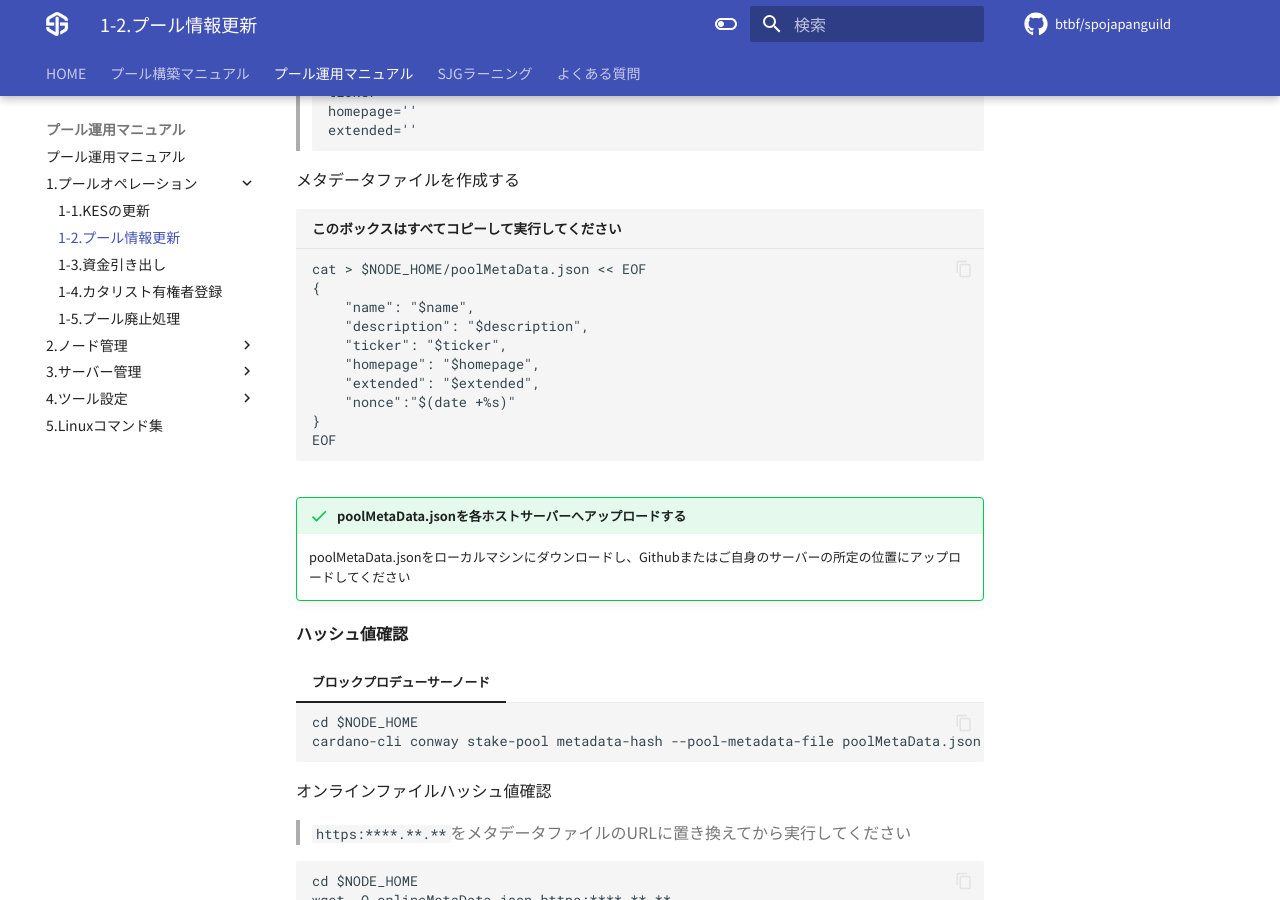
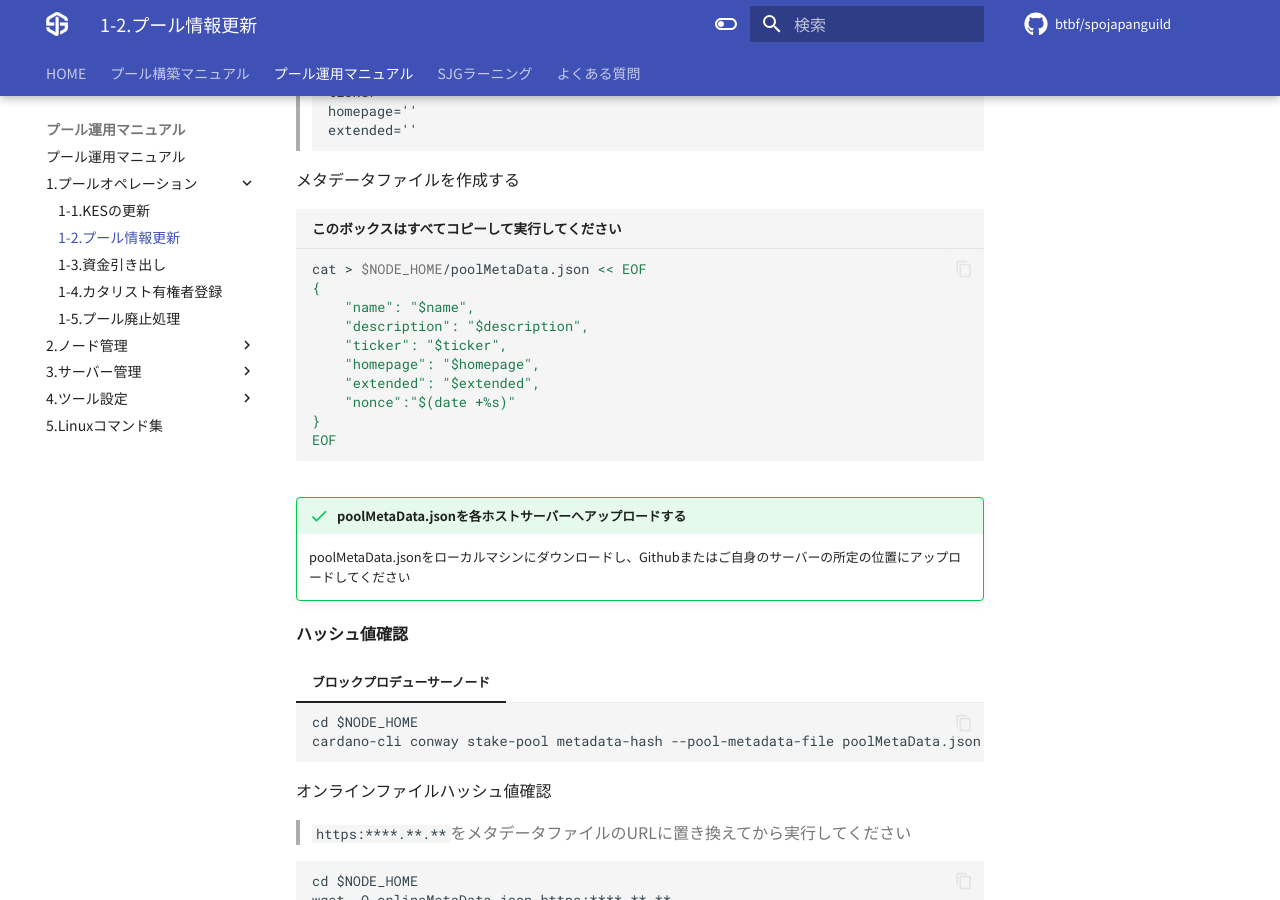
Before and after one commit to btbf/spojapanguild, an MkDocs documentation site: the page built from docs/operation/cert-update.md, in a window 1280 px wide and 900 px high, scrolled down 800 px. Built offline with MkDocs 1.6.1 and Material for MkDocs 9.7.7, drawn with Linux system fonts in a browser that asks for light colours; comment, search, counter and statistics services are not loaded.

Commit message:
fix command box

````diff
--- a/docs/operation/cert-update.md
+++ b/docs/operation/cert-update.md
@@ -28,7 +28,7 @@
 
         メタデータファイルを作成する
 
-        ``` title="このボックスはすべてコピーして実行してください"
+        ```bash title="このボックスはすべてコピーして実行してください"
         cat > $NODE_HOME/poolMetaData.json << EOF
         {
             "name": "$name",
````
Also changed, not shown: docs/operation/node-update.md (+1 -1 lines), docs/setup/1-ubuntu-setup.md (+1 -1 lines).
